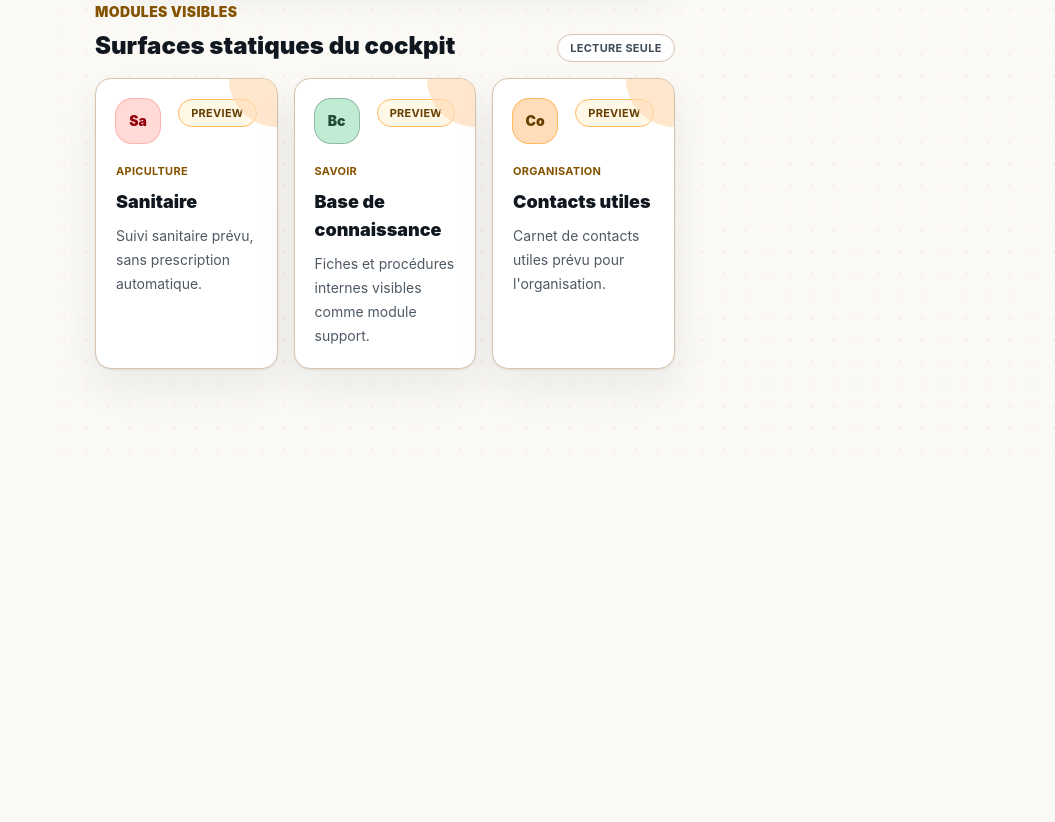
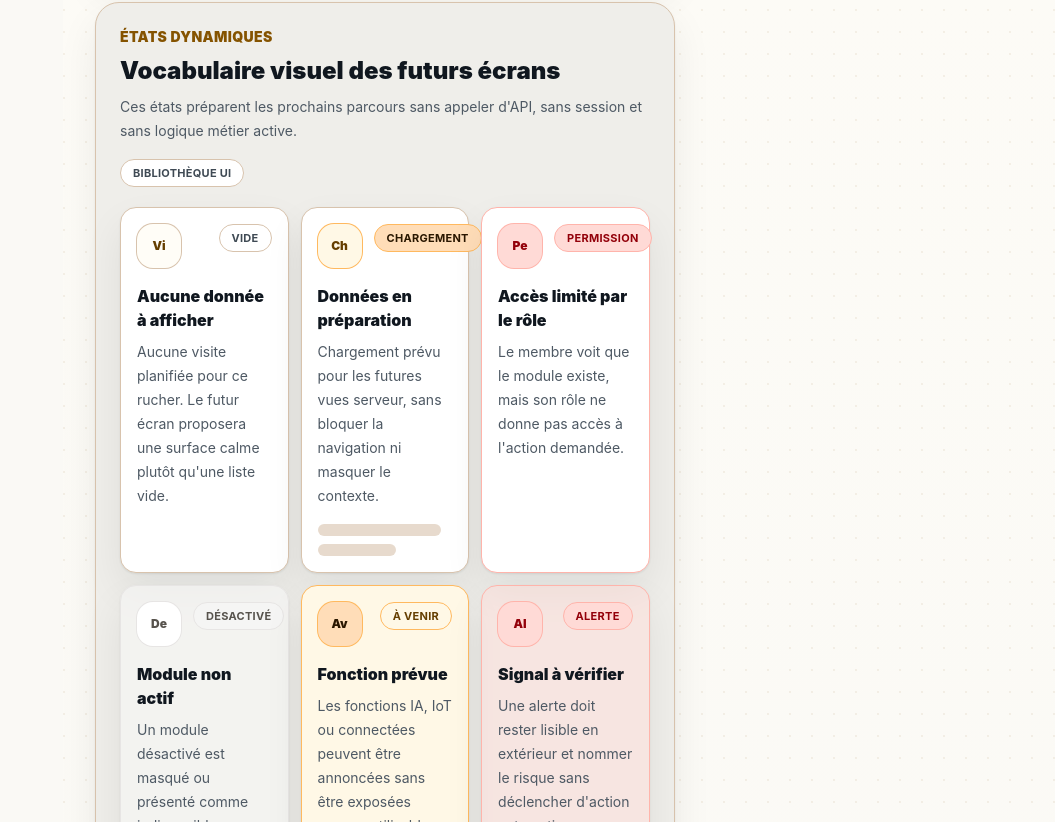
Before and after one commit to bigfred2002/ruche360, a Next.js app: page / in a window 1280 px wide. Shown: the part 4098-4920 px from the top of the page, without its empty margins (225-1280 px from the left). Before the commit the page ends 4555 px from the top, so only its background shows below. Built offline with nearby package versions, Linux system fonts and the light colour scheme.

Commit message:
feat: add reusable dynamic state panels
Add reusable static UI state panels for future empty, loading, no-permission, disabled, coming-soon, and alert states without introducing routes, APIs, persistence, auth, Prisma changes, active AI, active IoT, or dependencies.

```diff
--- a/src/app/page.tsx
+++ b/src/app/page.tsx
@@ -1,5 +1,6 @@
 import { AppShell } from "@/components/AppShell";
 import { DashboardCard } from "@/components/DashboardCard";
+import { DynamicStatesPreview } from "@/components/DynamicStatesPreview";
 import { MemberModulePreferencesPreview } from "@/components/MemberModulePreferencesPreview";
 import { ModuleCard } from "@/components/ModuleCard";
 import {
@@ -227,6 +228,8 @@ export default function Home() {
 
             <MemberModulePreferencesPreview scenario={activeScenario} />
 
+            <DynamicStatesPreview />
+
             <section>
               <div className="mb-4 flex flex-wrap items-end justify-between gap-4">
                 <div>
--- /dev/null
+++ b/src/components/DynamicStatesPreview.tsx
@@ -0,0 +1,76 @@
+import { StatePanel, type StatePanelKind } from "./StatePanel";
+import { StatusBadge } from "./StatusBadge";
+
+type StatePreview = {
+  detail: string;
+  kind: StatePanelKind;
+  label: string;
+  title: string;
+};
+
+const statePreviews: StatePreview[] = [
+  {
+    detail: "Aucune visite planifiée pour ce rucher. Le futur écran proposera une surface calme plutôt qu'une liste vide.",
+    kind: "empty",
+    label: "Vide",
+    title: "Aucune donnée à afficher",
+  },
+  {
+    detail: "Chargement prévu pour les futures vues serveur, sans bloquer la navigation ni masquer le contexte.",
+    kind: "loading",
+    label: "Chargement",
+    title: "Données en préparation",
+  },
+  {
+    detail: "Le membre voit que le module existe, mais son rôle ne donne pas accès à l'action demandée.",
+    kind: "no-permission",
+    label: "Permission",
+    title: "Accès limité par le rôle",
+  },
+  {
+    detail: "Un module désactivé est masqué ou présenté comme indisponible, sans effacer ses données.",
+    kind: "disabled",
+    label: "Désactivé",
+    title: "Module non actif",
+  },
+  {
+    detail: "Les fonctions IA, IoT ou connectées peuvent être annoncées sans être exposées comme utilisables.",
+    kind: "coming-soon",
+    label: "À venir",
+    title: "Fonction prévue",
+  },
+  {
+    detail: "Une alerte doit rester lisible en extérieur et nommer le risque sans déclencher d'action automatique.",
+    kind: "alert",
+    label: "Alerte",
+    title: "Signal à vérifier",
+  },
+];
+
+export function DynamicStatesPreview() {
+  return (
+    <section className="rounded-3xl border border-cream-300 bg-cream-200 p-5 shadow-field sm:p-6">
+      <div className="flex flex-wrap items-start justify-between gap-4">
+        <div>
+          <p className="text-sm font-black uppercase tracking-wide text-amber-800">
+            États dynamiques
+          </p>
+          <h2 className="mt-2 text-2xl font-black text-slate-950">
+            Vocabulaire visuel des futurs écrans
+          </h2>
+          <p className="mt-2 max-w-2xl text-sm leading-6 text-slate-650">
+            Ces états préparent les prochains parcours sans appeler d&apos;API,
+            sans session et sans logique métier active.
+          </p>
+        </div>
+        <StatusBadge label="Bibliothèque UI" tone="preview" />
+      </div>
+
+      <div className="mt-5 grid gap-3 md:grid-cols-2 xl:grid-cols-3">
+        {statePreviews.map((state) => (
+          <StatePanel key={state.kind} {...state} />
+        ))}
+      </div>
+    </section>
+  );
+}
--- /dev/null
+++ b/src/components/StatePanel.tsx
@@ -0,0 +1,90 @@
+import { StatusBadge } from "./StatusBadge";
+
+export type StatePanelKind =
+  | "empty"
+  | "loading"
+  | "no-permission"
+  | "disabled"
+  | "coming-soon"
+  | "alert";
+
+type StatePanelProps = {
+  detail: string;
+  kind: StatePanelKind;
+  label: string;
+  title: string;
+};
+
+const stateStyles: Record<
+  StatePanelKind,
+  {
+    badgeTone: "active" | "amber" | "alert" | "muted" | "preview" | "soon";
+    frame: string;
+    icon: string;
+    iconFrame: string;
+  }
+> = {
+  alert: {
+    badgeTone: "alert",
+    frame: "border-red-200 bg-red-100/45",
+    icon: "Al",
+    iconFrame: "bg-red-100 text-red-800 ring-red-200",
+  },
+  "coming-soon": {
+    badgeTone: "soon",
+    frame: "border-amber-200 bg-amber-50",
+    icon: "Av",
+    iconFrame: "bg-amber-100 text-amber-950 ring-amber-200",
+  },
+  disabled: {
+    badgeTone: "muted",
+    frame: "border-stone-200 bg-stone-100/70",
+    icon: "De",
+    iconFrame: "bg-white text-stone-600 ring-stone-200",
+  },
+  empty: {
+    badgeTone: "preview",
+    frame: "border-cream-300 bg-white",
+    icon: "Vi",
+    iconFrame: "bg-cream-50 text-amber-900 ring-cream-300",
+  },
+  loading: {
+    badgeTone: "amber",
+    frame: "border-cream-300 bg-white",
+    icon: "Ch",
+    iconFrame: "bg-amber-50 text-amber-900 ring-amber-200",
+  },
+  "no-permission": {
+    badgeTone: "alert",
+    frame: "border-red-200 bg-white",
+    icon: "Pe",
+    iconFrame: "bg-red-100 text-red-800 ring-red-200",
+  },
+};
+
+export function StatePanel({ detail, kind, label, title }: StatePanelProps) {
+  const styles = stateStyles[kind];
+
+  return (
+    <article className={`rounded-2xl border p-4 shadow-field ${styles.frame}`}>
+      <div className="flex items-start justify-between gap-3">
+        <span
+          aria-hidden="true"
+          className={`grid size-11 shrink-0 place-items-center rounded-2xl text-xs font-black ring-1 ${styles.iconFrame}`}
+        >
+          {styles.icon}
+        </span>
+        <StatusBadge label={label} tone={styles.badgeTone} />
+      </div>
+      <h3 className="mt-4 text-base font-black text-slate-950">{title}</h3>
+      <p className="mt-2 text-sm leading-6 text-slate-650">{detail}</p>
+
+      {kind === "loading" ? (
+        <div className="mt-4 space-y-2" aria-hidden="true">
+          <span className="block h-3 w-11/12 animate-pulse rounded-full bg-cream-300" />
+          <span className="block h-3 w-7/12 animate-pulse rounded-full bg-cream-300" />
+        </div>
+      ) : null}
+    </article>
+  );
+}
```
Also changed, not shown: 3 other files (tests, documents, lock files or other folders).
